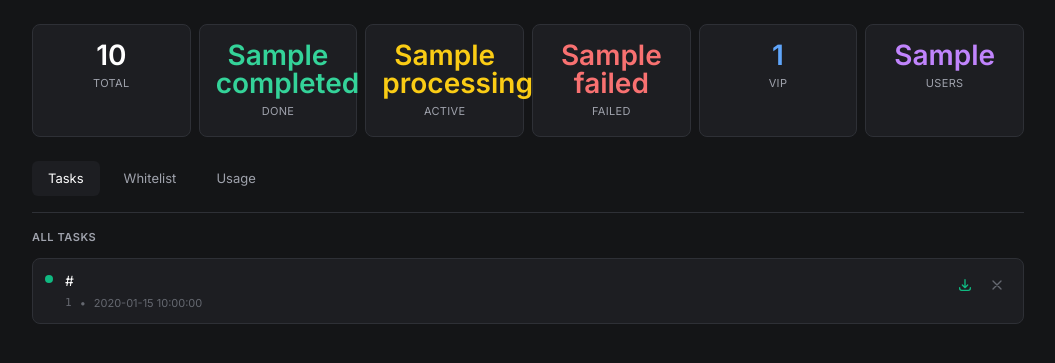
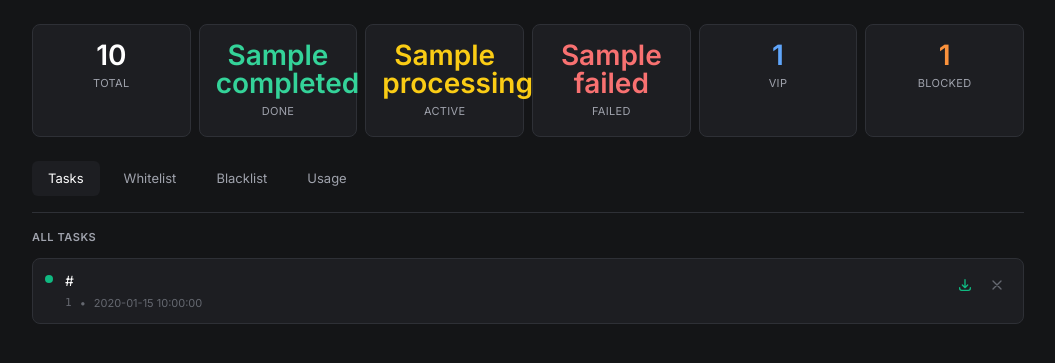
Before and after one commit to luzyver/Fetchly, a Flask app: template templates/admin_dashboard.html in a window 1280 px wide. Shown: the part 54-417 px from the top of the page, without its empty margins (112-1167 px from the left). Run offline with Flask 3, Linux system fonts and the light colour scheme; the template is opened without the code that fills it: most values are stand-ins (such as "Sample title", 1, 10 or a date in 2020); some libraries are stand-ins or nearby versions.

Commit message:
feat(admin): Add IP blacklist system with blocking and management
- Create blacklist database table with ip_address, reason, and created_at fields
- Implement IP blacklist checking in before_request hook to block requests from blacklisted IPs
- Add get_client_ip() function to extract client IP from X-Forwarded-For header or remote_addr
- Create 403 Forbidden error page template for blocked IP access
- Add blacklist management routes: /admin/blacklist/add (POST) and /admin/blacklist/remove (DELETE)
- Implement database functions: is_blacklisted(), get_blacklist(), add_to_blacklist(), remove_from_blacklist()
- Update admin dashboard to display blacklist count in statistics and manage blacklisted IPs
- Exclude /admin and /static paths from blacklist checks to allow admin access
- Import necessary functions and modules (abort, request, is_blacklisted) in app.py

```diff
--- a/app.py
+++ b/app.py
@@ -2,11 +2,11 @@ import os
 import time
 import logging
 from logging.handlers import RotatingFileHandler
-from flask import Flask, render_template
+from flask import Flask, render_template, request, abort
 from concurrent.futures import ThreadPoolExecutor
 
 from core.config import CONFIG
-from core.database import init_db
+from core.database import init_db, is_blacklisted
 from routes.main import main_bp
 from routes.api import api_bp, set_executor as set_api_executor
 from routes.convert import convert_bp, set_executor as set_convert_executor
@@ -28,6 +28,22 @@ app = Flask(__name__)
 app.secret_key = CONFIG['SECRET_KEY']
 app.config['CACHE_VERSION'] = str(int(time.time()))
 
+
+def get_client_ip():
+    if request.headers.get('X-Forwarded-For'):
+        return request.headers.get('X-Forwarded-For').split(',')[0].strip()
+    return request.remote_addr or 'unknown'
+
+
+@app.before_request
+def check_blacklist():
+    if request.path.startswith('/admin') or request.path.startswith('/static'):
+        return None
+    ip = get_client_ip()
+    if is_blacklisted(ip):
+        abort(403)
+
+
 @app.context_processor
 def inject_globals():
     return {'cache_version': app.config['CACHE_VERSION']}
@@ -43,6 +59,11 @@ app.register_blueprint(api_bp)
 app.register_blueprint(convert_bp)
 app.register_blueprint(admin_bp)
 
+@app.errorhandler(403)
+def forbidden(e):
+    return render_template('403.html'), 403
+
+
 @app.errorhandler(404)
 def page_not_found(e):
     return render_template('404.html'), 404
--- a/core/database.py
+++ b/core/database.py
@@ -49,6 +49,14 @@ ABUSE_SCHEMA = '''
     )
 '''
 
+BLACKLIST_SCHEMA = '''
+    CREATE TABLE IF NOT EXISTS blacklist (
+        ip_address TEXT PRIMARY KEY,
+        reason TEXT,
+        created_at TIMESTAMP DEFAULT CURRENT_TIMESTAMP
+    )
+'''
+
 MAX_ABUSE_ATTEMPTS = 3
 
 @contextmanager
@@ -66,6 +74,7 @@ def init_db():
         conn.execute(USAGE_SCHEMA)
         conn.execute(WHITELIST_SCHEMA)
         conn.execute(ABUSE_SCHEMA)
+        conn.execute(BLACKLIST_SCHEMA)
         conn.commit()
 
 def update_task_status(task_id, status, file=None, error=None):
@@ -348,3 +357,49 @@ def get_all_usage():
     except Exception as e:
         logger.error(f"Failed to get all usage: {e}")
         return []
+
+
+def is_blacklisted(ip):
+    if not ip:
+        return False
+    try:
+        with get_db() as conn:
+            row = conn.execute(
+                'SELECT 1 FROM blacklist WHERE ip_address = ?',
+                (ip,)
+            ).fetchone()
+            return row is not None
+    except Exception:
+        return False
+
+
+def get_blacklist():
+    try:
+        with get_db() as conn:
+            rows = conn.execute(
+                'SELECT ip_address, reason, created_at FROM blacklist ORDER BY created_at DESC'
+            ).fetchall()
+            return [dict(row) for row in rows]
+    except Exception:
+        return []
+
+
+def add_to_blacklist(ip, reason=''):
+    try:
+        with get_db() as conn:
+            conn.execute(
+                'INSERT OR REPLACE INTO blacklist (ip_address, reason) VALUES (?, ?)',
+                (ip, reason)
+            )
+            conn.commit()
+    except Exception as e:
+        logger.error(f"Failed to add to blacklist: {e}")
+
+
+def remove_from_blacklist(ip):
+    try:
+        with get_db() as conn:
+            conn.execute('DELETE FROM blacklist WHERE ip_address = ?', (ip,))
+            conn.commit()
+    except Exception as e:
+        logger.error(f"Failed to remove from blacklist: {e}")
--- a/templates/admin_dashboard.html
+++ b/templates/admin_dashboard.html
@@ -60,14 +60,15 @@
                 <div class="stat-label">VIP</div>
             </div>
             <div class="card stat-card">
-                <div class="stat-value text-purple-400">{{ stats.active_users }}</div>
-                <div class="stat-label">Users</div>
+                <div class="stat-value text-orange-400">{{ stats.blacklist_count }}</div>
+                <div class="stat-label">Blocked</div>
             </div>
         </div>
 
         <div class="flex gap-2 mb-4 border-b border-[var(--border-subtle)] pb-4">
             <button class="tab-btn active" data-tab="tasks">Tasks</button>
             <button class="tab-btn" data-tab="whitelist">Whitelist</button>
+            <button class="tab-btn" data-tab="blacklist">Blacklist</button>
             <button class="tab-btn" data-tab="usage">Usage</button>
         </div>
 
@@ -145,6 +146,38 @@
             </div>
             {% else %}
             <div class="card p-6 text-center text-sm text-[var(--text-faint)]">No whitelisted users</div>
+            {% endif %}
+        </div>
+
+        <div id="blacklist" class="tab-content">
+            <div class="card p-4 mb-4">
+                <div class="section-title mb-3">Add to Blacklist</div>
+                <div class="flex flex-col sm:flex-row gap-2">
+                    <input type="text" id="blacklistIp" placeholder="IP Address" class="flex-1 bg-[var(--bg-input)] border border-[var(--border-subtle)] rounded-md px-3 py-2 text-sm font-mono text-white placeholder-[var(--text-faint)] focus:border-[var(--border-focus)] focus:outline-none">
+                    <input type="text" id="blacklistReason" placeholder="Reason" class="flex-1 bg-[var(--bg-input)] border border-[var(--border-subtle)] rounded-md px-3 py-2 text-sm text-white placeholder-[var(--text-faint)] focus:border-[var(--border-focus)] focus:outline-none">
+                    <button onclick="addToBlacklist()" class="bg-red-500 text-white font-medium py-2 px-4 rounded-md text-sm hover:bg-red-600">Block</button>
+                </div>
+            </div>
+
+            <div class="section-title mb-3">Blocked IPs</div>
+            {% if blacklist %}
+            <div class="space-y-2">
+                {% for item in blacklist %}
+                <div class="card p-3" data-blacklist-ip="{{ item.ip_address }}">
+                    <div class="flex items-start justify-between gap-3">
+                        <div class="min-w-0 flex-1">
+                            <div class="font-mono text-xs text-white">{{ item.ip_address }}</div>
+                            <div class="text-[11px] text-[var(--text-faint)] mt-1">{{ item.reason or 'No reason' }} • {{ item.created_at }}</div>
+                        </div>
+                        <button onclick="removeFromBlacklist('{{ item.ip_address }}')" class="p-1.5 text-[var(--text-faint)] hover:text-emerald-400 hover:bg-emerald-400/10 rounded" title="Unblock">
+                            <svg class="w-4 h-4" fill="none" stroke="currentColor" viewBox="0 0 24 24"><path stroke-linecap="round" stroke-linejoin="round" stroke-width="2" d="M5 13l4 4L19 7"/></svg>
+                        </button>
+                    </div>
+                </div>
+                {% endfor %}
+            </div>
+            {% else %}
+            <div class="card p-6 text-center text-sm text-[var(--text-faint)]">No blocked IPs</div>
             {% endif %}
         </div>
 
@@ -236,6 +269,24 @@
             } catch (e) { alert('Error: ' + e.message); }
         }
 
+        async function addToBlacklist() {
+            const ip = document.getElementById('blacklistIp').value.trim();
+            const reason = document.getElementById('blacklistReason').value.trim();
+            if (!ip) return alert('IP required');
+            try {
+                const res = await fetch('/admin/blacklist/add', { method: 'POST', headers: { 'Content-Type': 'application/json' }, body: JSON.stringify({ ip, reason }) });
+                if (res.ok) location.reload();
+            } catch (e) { alert('Error: ' + e.message); }
+        }
+
+        async function removeFromBlacklist(ip) {
+            if (!confirm('Unblock this IP?')) return;
+            try {
+                const res = await fetch(`/admin/blacklist/remove/${ip}`, { method: 'DELETE' });
+                if (res.ok) document.querySelector(`[data-blacklist-ip="${ip}"]`).remove();
+            } catch (e) { alert('Error: ' + e.message); }
+        }
+
         function copyFingerprint(fp) {
             navigator.clipboard.writeText(fp).then(() => alert('Copied!'));
         }
```
Also changed, not shown: routes/admin.py (+29 -1 lines), templates/403.html (added, +15 -0 lines).
